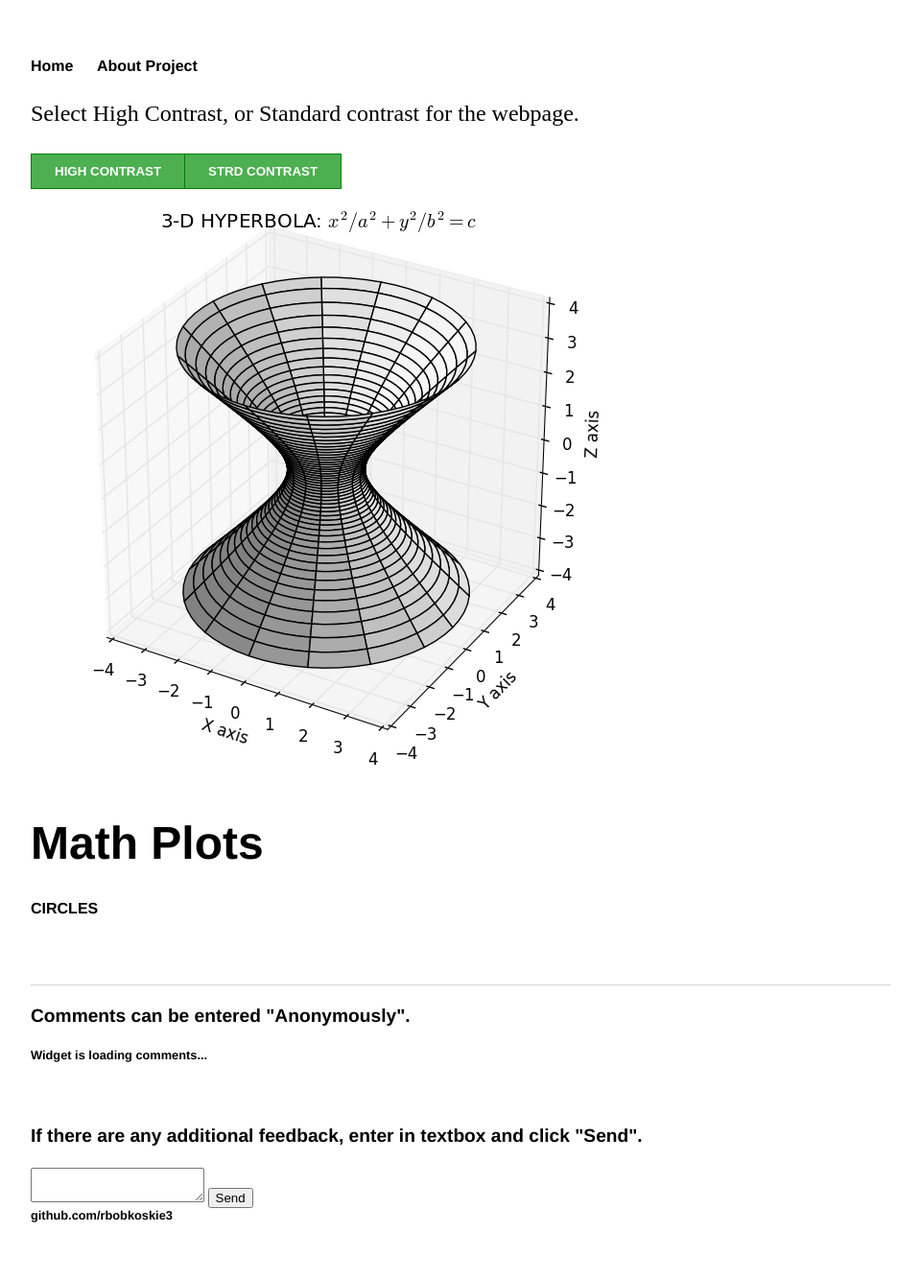
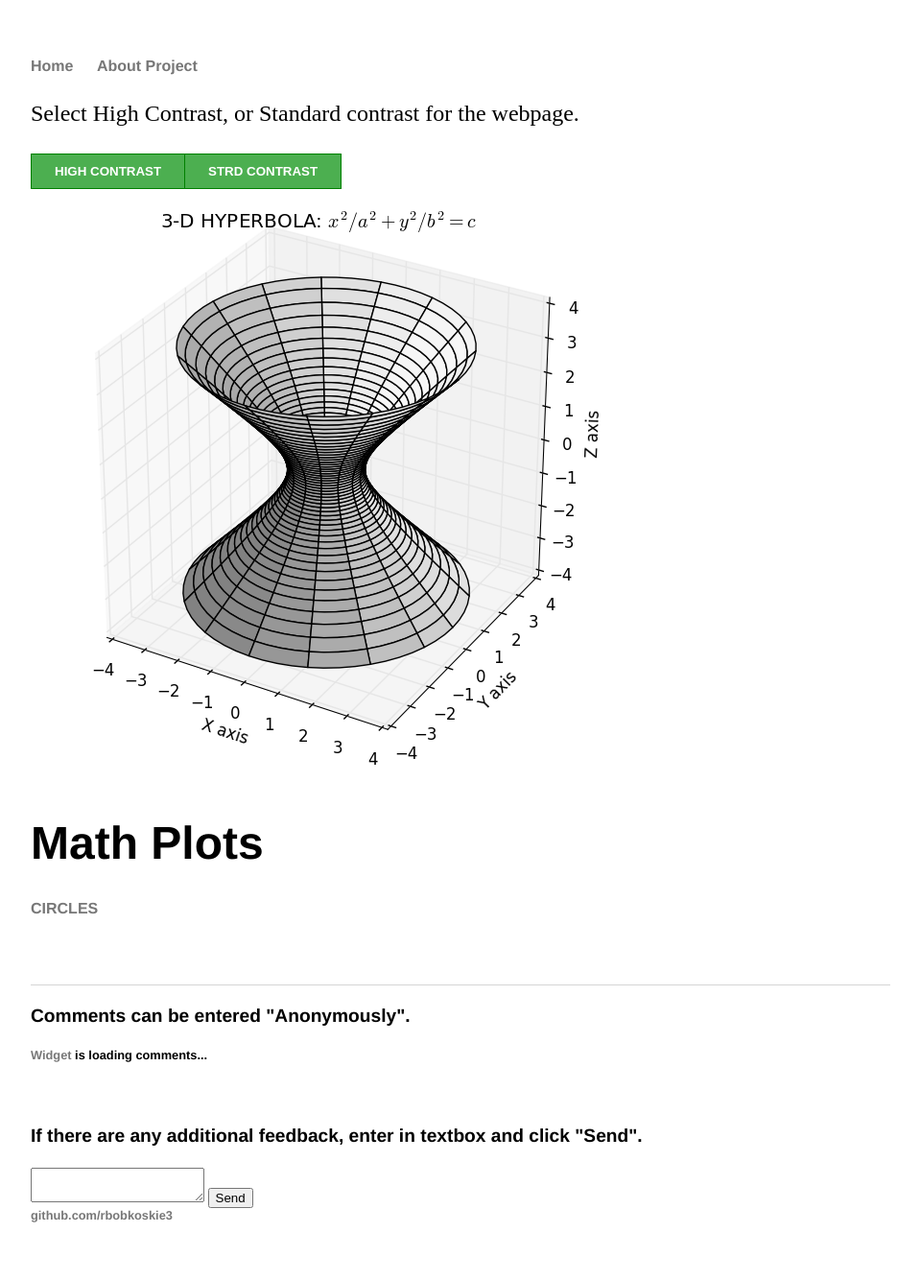
Before and after one commit to rbobkoskie3/rbobkoskie3.github.io, a Jekyll site: the page built from index.html, in a window 1280 px wide. Shown: the whole page at 96% size, without its empty margins (160-1119 px from the left). Built offline with Jekyll 4.4.1, drawn with Linux system fonts in a browser that asks for light colours; a style sheet for code colours, icons or effects is not loaded.

Commit message:
Update main.css

```diff
--- a/css/main.css
+++ b/css/main.css
@@ -14,7 +14,7 @@ nav ul li, footer ul li {
 }
 a {
     text-decoration: none;
-    color: #000;
+    color: #777;
 }
 a:hover {
     text-decoration: underline;
```
